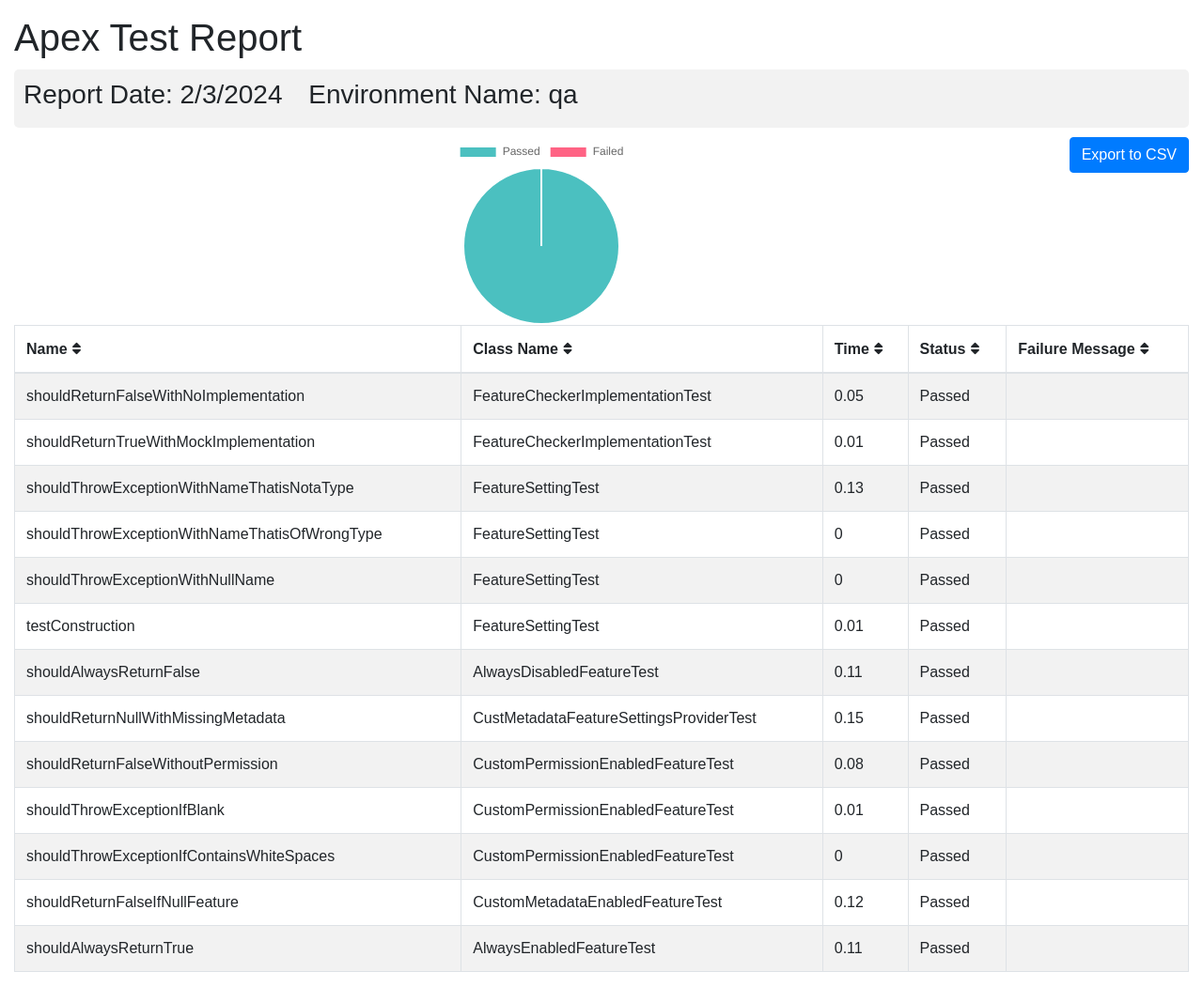
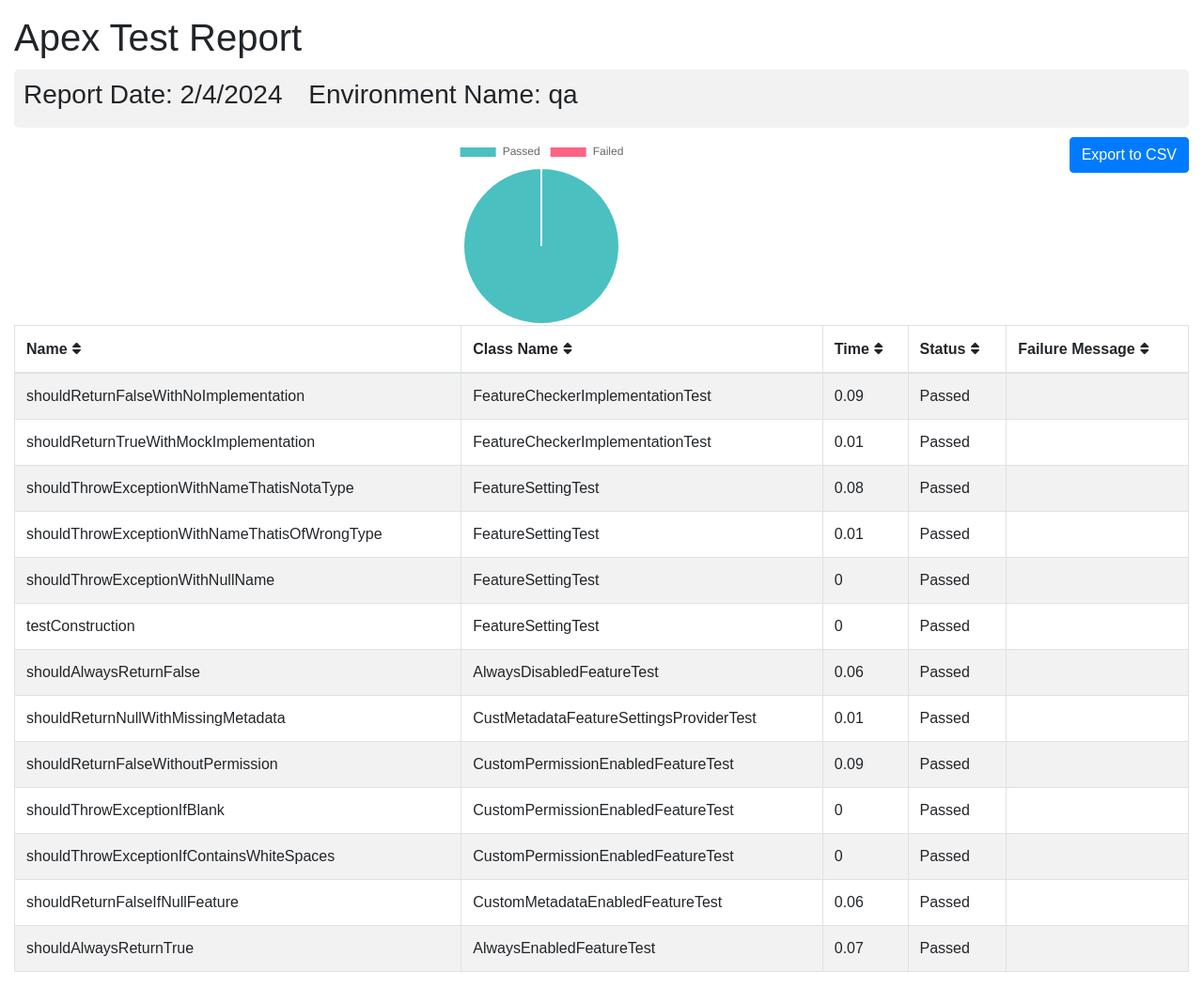
Before and after one commit to flxbl-io/sfops-dashboard, a Jekyll site: the page apextestResults/qa.html, which Jekyll copies as it is, in a window 1280 px wide. Shown: the whole page at 94% size. Built offline with Jekyll 4.4.1, drawn with Linux system fonts in a browser that asks for light colours.

Commit message:
Updated apex test results

```diff
--- a/apextestResults/qa.html
+++ b/apextestResults/qa.html
@@ -102,7 +102,7 @@
       <div class="container-fluid">
         <h1 class="mt-3">Apex Test Report</h1>
         <div class="info-card">
-        <h3>Report Date: 2/3/2024 <span style="margin-left: 20px;">Environment Name: qa</span></h3>
+        <h3>Report Date: 2/4/2024 <span style="margin-left: 20px;">Environment Name: qa</span></h3>
         </div>
         <button onclick="exportTableToCSV('testReport.csv')" class="btn btn-primary float-right">Export to CSV</button>
         <div id="chart-container">
@@ -123,7 +123,7 @@
         <tr>
           <td>shouldReturnFalseWithNoImplementation</td>
           <td>FeatureCheckerImplementationTest</td>
-          <td>0.05</td>
+          <td>0.09</td>
           <td>Passed</td>
           <td></td>
         </tr>
@@ -137,14 +137,14 @@
         <tr>
           <td>shouldThrowExceptionWithNameThatisNotaType</td>
           <td>FeatureSettingTest</td>
-          <td>0.13</td>
+          <td>0.08</td>
           <td>Passed</td>
           <td></td>
         </tr>
         <tr>
           <td>shouldThrowExceptionWithNameThatisOfWrongType</td>
           <td>FeatureSettingTest</td>
-          <td>0</td>
+          <td>0.01</td>
           <td>Passed</td>
           <td></td>
         </tr>
@@ -158,35 +158,35 @@
         <tr>
           <td>testConstruction</td>
           <td>FeatureSettingTest</td>
-          <td>0.01</td>
+          <td>0</td>
           <td>Passed</td>
           <td></td>
         </tr>
         <tr>
           <td>shouldAlwaysReturnFalse</td>
           <td>AlwaysDisabledFeatureTest</td>
-          <td>0.11</td>
+          <td>0.06</td>
           <td>Passed</td>
           <td></td>
         </tr>
         <tr>
           <td>shouldReturnNullWithMissingMetadata</td>
           <td>CustMetadataFeatureSettingsProviderTest</td>
-          <td>0.15</td>
+          <td>0.01</td>
           <td>Passed</td>
           <td></td>
         </tr>
         <tr>
           <td>shouldReturnFalseWithoutPermission</td>
           <td>CustomPermissionEnabledFeatureTest</td>
-          <td>0.08</td>
+          <td>0.09</td>
           <td>Passed</td>
           <td></td>
         </tr>
         <tr>
           <td>shouldThrowExceptionIfBlank</td>
           <td>CustomPermissionEnabledFeatureTest</td>
-          <td>0.01</td>
+          <td>0</td>
           <td>Passed</td>
           <td></td>
         </tr>
@@ -200,14 +200,14 @@
         <tr>
           <td>shouldReturnFalseIfNullFeature</td>
           <td>CustomMetadataEnabledFeatureTest</td>
-          <td>0.12</td>
+          <td>0.06</td>
           <td>Passed</td>
           <td></td>
         </tr>
         <tr>
           <td>shouldAlwaysReturnTrue</td>
           <td>AlwaysEnabledFeatureTest</td>
-          <td>0.11</td>
+          <td>0.07</td>
           <td>Passed</td>
           <td></td>
         </tr>
```
